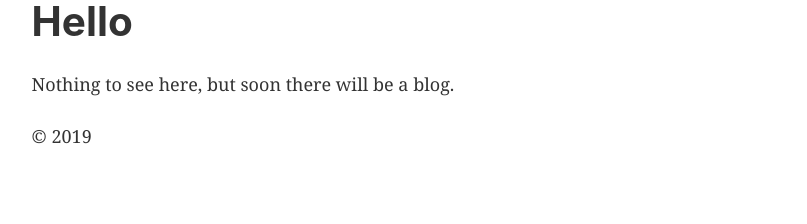
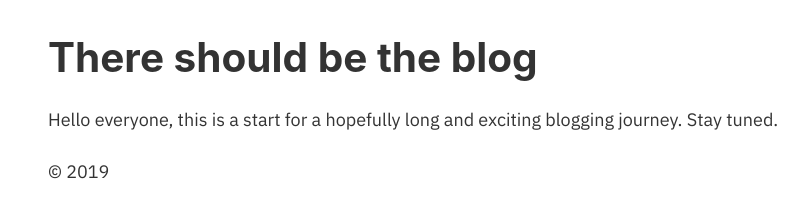
Before and after one commit to denisbodnar/personal-site, a Gatsby site: page / in a window 1280 px wide. Shown: the whole page, without its empty margins (148-955 px from the left). Built offline with nearby package versions, Linux system fonts and the light colour scheme; Gatsby itself is replaced by a stand-in of ours.

Commit message:
change the font

```diff
--- a/src/components/layout.css
+++ b/src/components/layout.css
@@ -1,3 +1,6 @@
+@import url('https://fonts.googleapis.com/css?family=IBM+Plex+Sans&display=swap');
+@import url('https://fonts.googleapis.com/css?family=IBM+Plex+Serif&display=swap');
+
 html {
   font-family: sans-serif;
   -ms-text-size-adjust: 100%;
@@ -200,7 +203,7 @@ html {
 }
 body {
   color: hsla(0, 0%, 0%, 0.8);
-  font-family: georgia, serif;
+  font-family: IBM Plex Sans, georgia, serif;
   font-weight: normal;
   word-wrap: break-word;
   font-kerning: normal;
@@ -230,9 +233,9 @@ h1 {
   padding-top: 0;
   margin-bottom: 1.45rem;
   color: inherit;
-  font-family: -apple-system, BlinkMacSystemFont, Segoe UI, Roboto, Oxygen,
+  font-family: -apple-system, IBM Plex Serif, BlinkMacSystemFont, Segoe UI, Roboto, Oxygen,
     Ubuntu, Cantarell, Fira Sans, Droid Sans, Helvetica Neue, sans-serif;
-  font-weight: bold;
+  font-weight: bolder;
   text-rendering: optimizeLegibility;
   font-size: 2.25rem;
   line-height: 1.1;
--- a/src/components/layout.js
+++ b/src/components/layout.js
@@ -17,8 +17,7 @@ const Layout = ({ children }) => {
         style={{
           margin: `0 auto`,
           maxWidth: 960,
-          padding: `0px 1.0875rem 1.45rem`,
-          paddingTop: 0,
+          padding: `2rem`,
         }}
       >
         <main>{children}</main>
--- a/src/pages/index.js
+++ b/src/pages/index.js
@@ -4,8 +4,9 @@ import Layout from "../components/layout"
 
 const IndexPage = () => (
   <Layout>
-    <h1>Hello</h1>
-    <p>Nothing to see here, but soon there will be a blog.</p>
+    <h1>There should be the blog</h1>
+    <p>Hello everyone, this is a start for a hopefully long and exciting blogging journey. Stay tuned.
+    </p>
   </Layout>
 )
 
```
